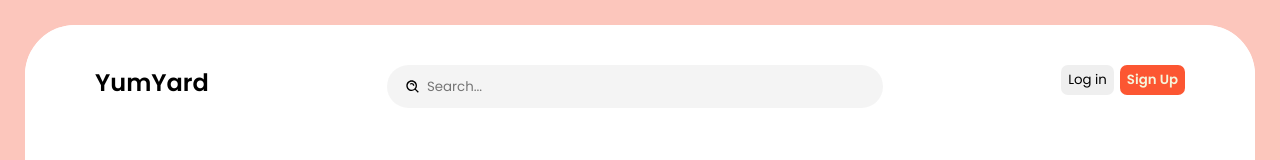
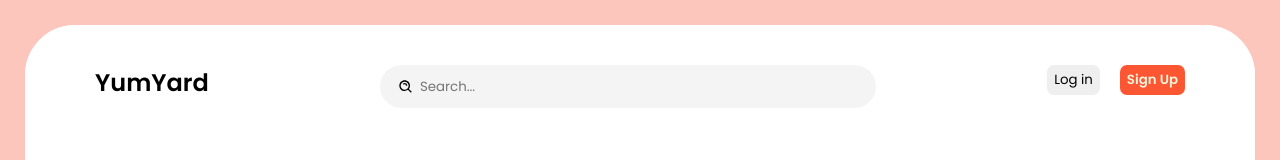
Before and after one commit to NatiHadad007/YumYard, a React (Create React App) app: page / in a window 1280 px wide. Shown: the top 160 px of the page. Built offline with nearby package versions, Linux system fonts and the light colour scheme.

Commit message:
Add files via upload

```diff
--- a/src/App.css
+++ b/src/App.css
@@ -79,7 +79,8 @@ a.siteName-link {
 
 .signOrLogContainer {
   display: flex;
-  gap: 6px;
+  gap: 20px;
+  align-items: center;
 }
 
 .signOrLogContainer button {
```
